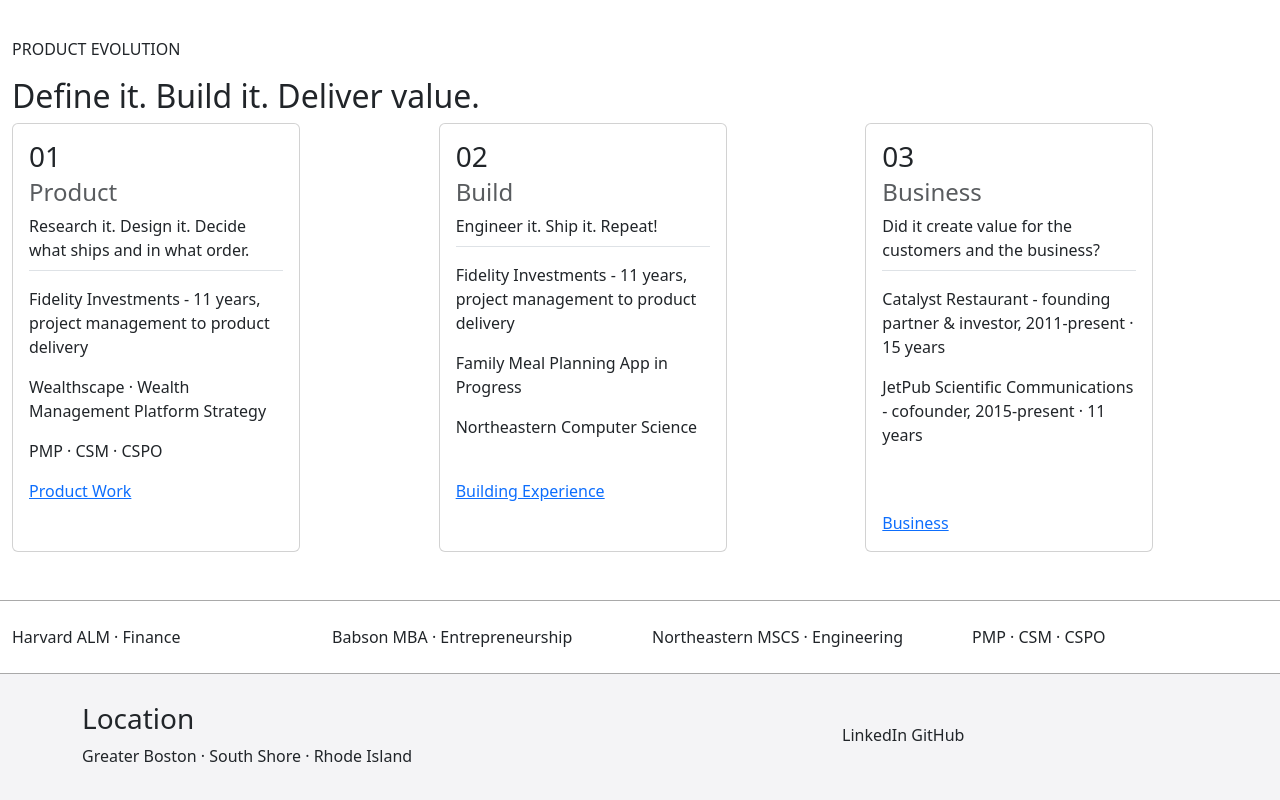
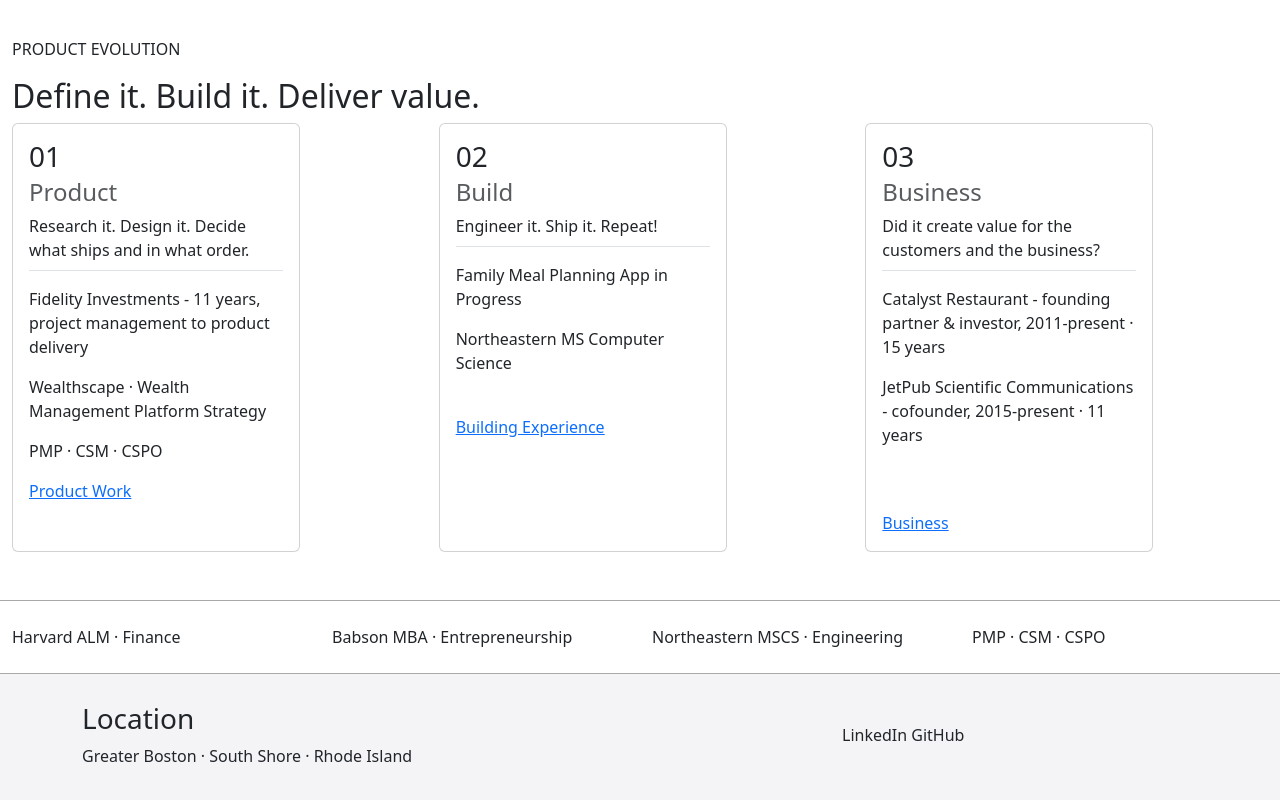
Before and after one commit to vputiri2024/5610_Project_1, a website: page index.html in a window 1280 px wide. Shown: the part 844-1644 px from the top of the page. Drawn offline with nearby package versions, Linux system fonts and the light colour scheme.

Commit message:
text update

```diff
--- a/index.html
+++ b/index.html
@@ -104,12 +104,8 @@
                 <p class="card-text detail border-bottom pb-2">
                   Engineer it. Ship it. Repeat!
                 </p>
-                <p class="card-text">
-                  Fidelity Investments - 11 years, project management to product
-                  delivery
-                </p>
                 <p class="card-text">Family Meal Planning App in Progress</p>
-                <p class="card-text">Northeastern Computer Science</p>
+                <p class="card-text">Northeastern MS Computer Science</p>
                 <br />
                 <a href="build.html" class="card-link">Building Experience</a>
               </div>
```
